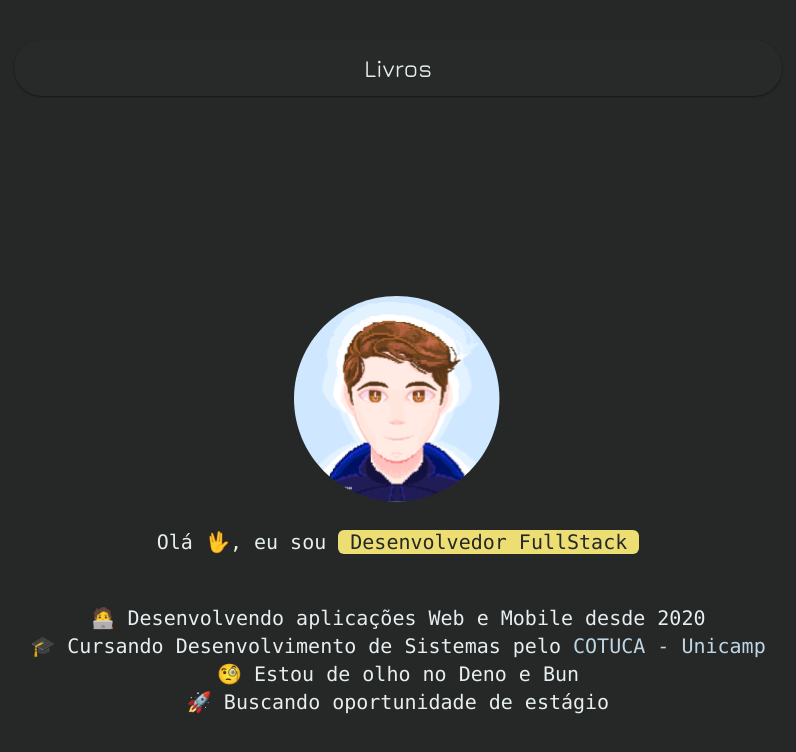
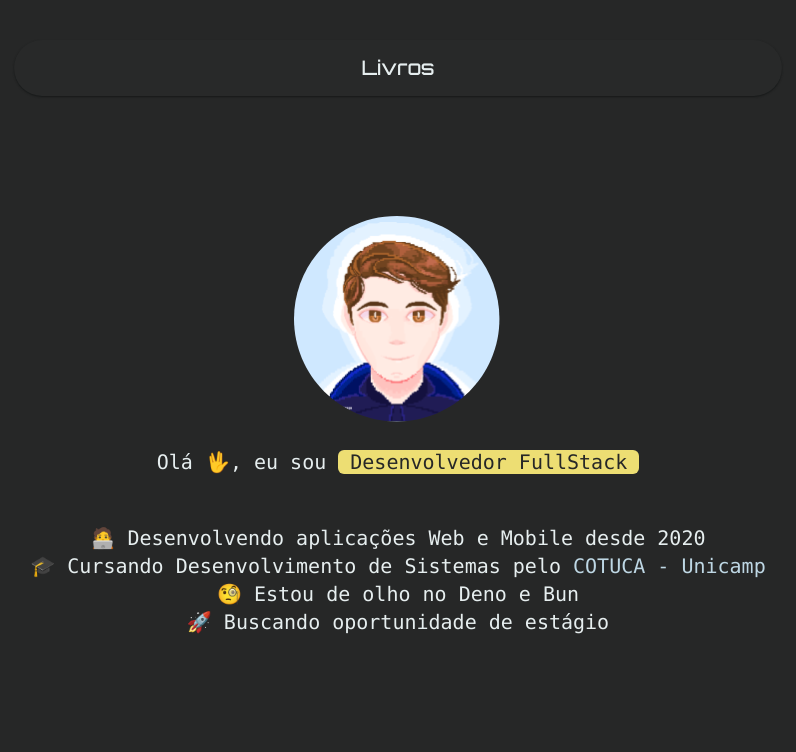
Before and after one commit to miguel-l-b/miguel-l-b.dev, a Next.js app: page / in a window 1280 px wide. Shown: the top 752 px of the page, without its empty margins (242-1038 px from the left). Built offline with nearby package versions, Linux system fonts and the light colour scheme.

Commit message:
Refactor Header component styles

```diff
--- a/components/Header.tsx
+++ b/components/Header.tsx
@@ -18,16 +18,17 @@ interface HeaderLinkProps {
 export function HeaderLink(props: HeaderLinkProps): JSX.Element {
   return (
     <Link
-      className={`flex group items-center h-full pl-10 pr-10 rounded-xl bg-none hover:bg-gradient-to-b hover:from-[#fff]
-      hover:to-[#ffffff00] hover:from-50% hover:bg-clip-text hover:text-transparent ${
-        props.clicked && "bg-gradient-to-tr to-[#35423E] from-[#3D3A47]"
+      className={`flex group items-center h-full pl-10 pr-10 rounded-xl ${
+        props.clicked?
+        "bg-gradient-to-tr to-[#35423E] from-[#3D3A47]" :
+        "duration-200 delay-75 transition-all hover:bg-gradient-to-tr hover:to-[#35423E] hover:from-[#3D3A47]"
       }`}
       href={props.path}
     >
       <li
-        className={`text-white font-jura text-2xl font-medium ${
-          props.clicked &&
-          "bg-gradient-to-b from-[#fff] to-[#ffffff00] from-50% bg-clip-text text-transparent"
+        className={`text-white font-orbitron text-xl font-medium ${
+          props.clicked ?
+          "bg-gradient-to-b from-[#fff] to-[#ffffff00] from-50% bg-clip-text text-transparent" : ""
         }`}
       >
         {props.children}
@@ -86,7 +87,7 @@ export default function Header(props: HeaderProps): JSX.Element {
         Projetos
       </HeaderLink> */}
     </nav>
-    <div className="w-full h-20" />
+    <div className="w-full h-20 md:hidden" />
     </>
   )
 }
```
